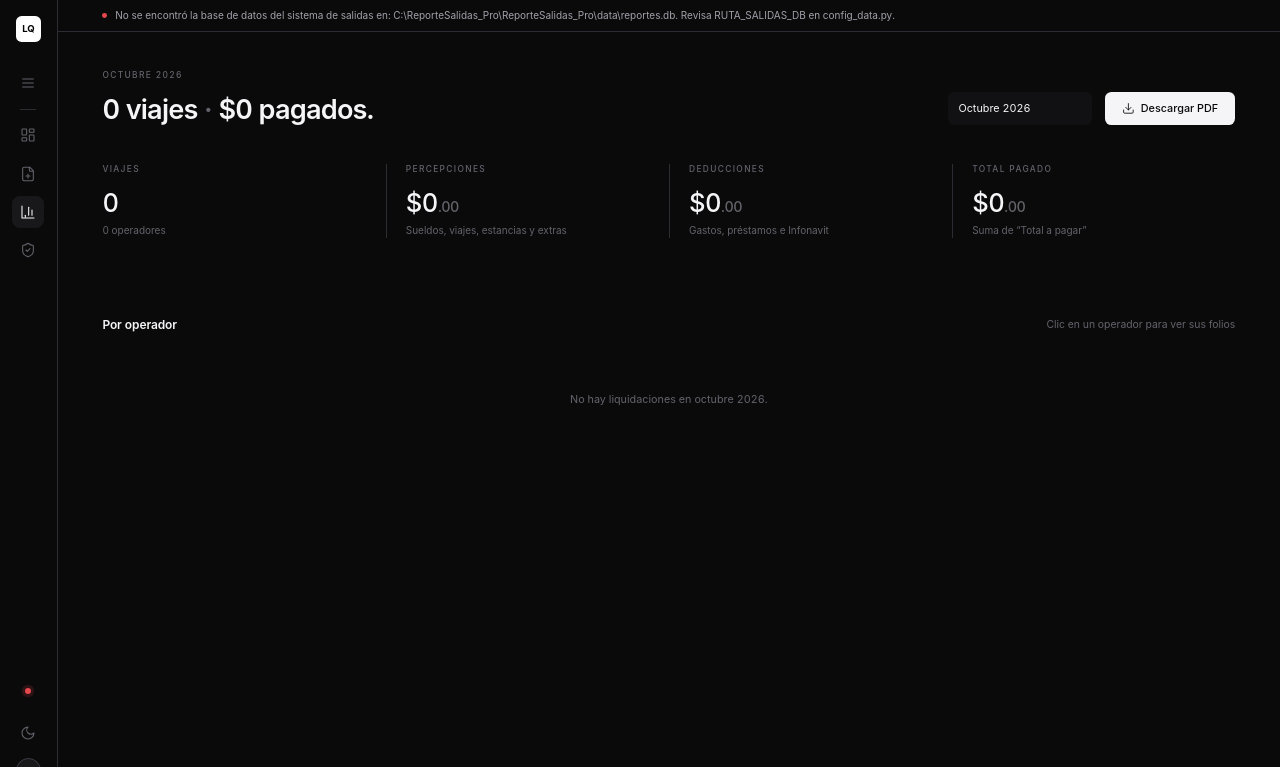
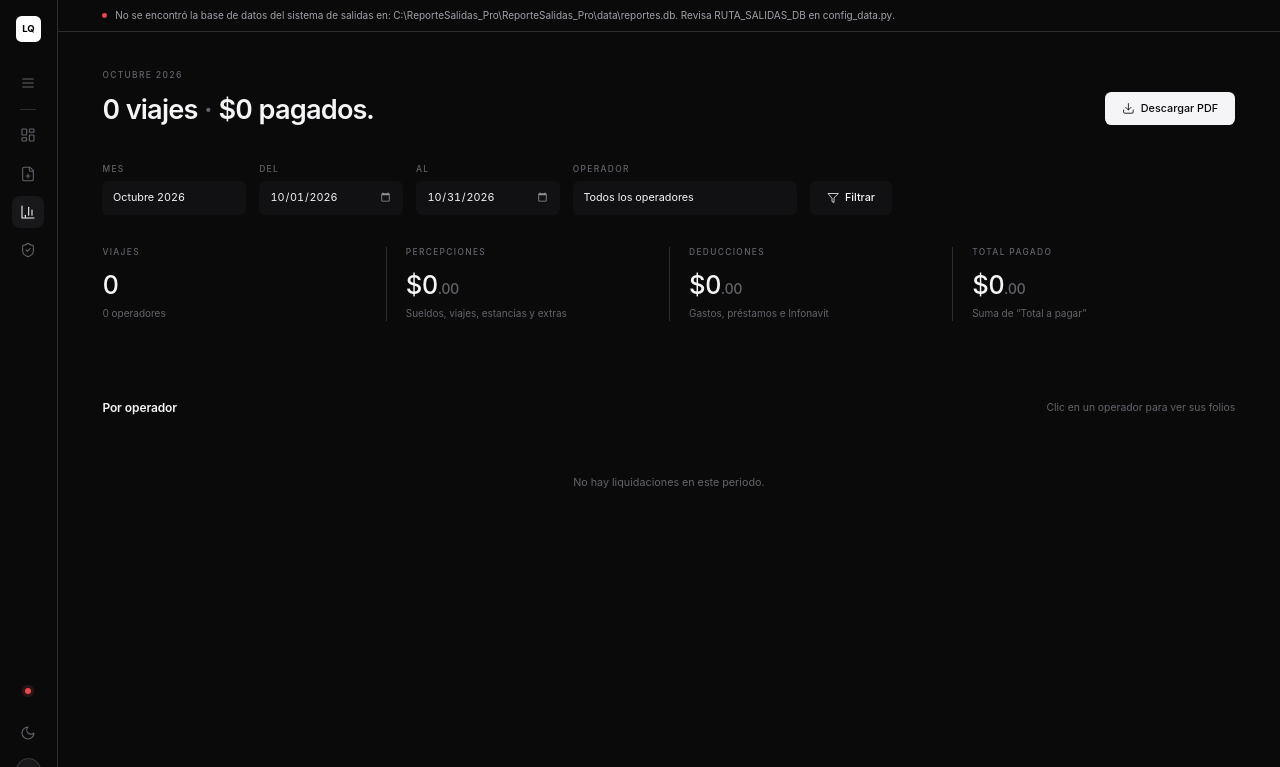
Before and after one commit to diegobarajas603-hue/SISTEMA-GUIAS, a Flask app: page /reportes in a window 1280 px wide. Shown: the top 767 px of the page. Run offline with Flask 3, Linux system fonts and the light colour scheme; the visitor is signed in with stand-in values (Sample User, id 1); tables that the repository leaves empty hold one stand-in row (values such as "Sample post").

Commit message:
Liquidaciones: reporte filtrado por fechas (del … al …) y por operador
- Filtros en la pantalla del reporte: atajo de mes, rango Del/Al y
  operador (o todos). Por defecto, el mes actual como antes.
- El PDF usa el mismo filtro: título con el periodo, el operador en el
  subtítulo y 'Total del periodo'. Nombre de archivo con el rango.
- Se filtra por la fecha de liquidación. Fechas inválidas regresan al mes
  actual y un rango al revés se acomoda solo.

Co-Authored-By: Claude Opus 5.5 <noreply@anthropic.com>
Claude-Session: https://claude.ai/code/session_01HTAZqF3L6DD1JzSf7XFXtP

```diff
--- a/Liquidaciones_Pro/app.py
+++ b/Liquidaciones_Pro/app.py
@@ -13,6 +13,8 @@
 # =========================================================
 
 import os
+import re
+from urllib.parse import urlencode
 import sqlite3
 import webbrowser
 import threading
@@ -757,28 +759,91 @@ COLUMNAS_REPORTE = (
 )
 
 
-def datos_reporte_mensual(mes):
-    """Regresa (meses_disponibles, filas_por_operador, totales, detalle_por_operador)."""
+def _fecha_valida(texto):
+    """'2026-10-05' -> '2026-10-05'; cualquier otra cosa -> ''."""
+    import datetime
+    try:
+        return datetime.date.fromisoformat((texto or "").strip()).isoformat()
+    except ValueError:
+        return ""
+
+
+def rango_reporte(args):
+    """
+    Lee el filtro del reporte desde la URL:
+      desde, hasta  -> rango de fechas de liquidación (AAAA-MM-DD)
+      mes           -> atajo: todo ese mes (si no vienen desde/hasta)
+      operador      -> uno solo, o vacío para todos
+    Sin nada, es el mes actual. Regresa (desde, hasta, operador, mes_completo).
+    """
+    import calendar
+    desde = _fecha_valida(args.get("desde"))
+    hasta = _fecha_valida(args.get("hasta"))
+    if not desde and not hasta:
+        mes = mes_de(args.get("mes", ""))
+        anio, m = int(mes[:4]), int(mes[5:7])
+        desde = f"{mes}-01"
+        hasta = f"{mes}-{calendar.monthrange(anio, m)[1]:02d}"
+    desde = desde or hasta
+    hasta = hasta or desde
+    if desde > hasta:
+        desde, hasta = hasta, desde
+    # ¿El rango es exactamente un mes completo? (para marcarlo en el selector de mes)
+    mes_completo = ""
+    anio, m = int(desde[:4]), int(desde[5:7])
+    if desde.endswith("-01") and hasta == f"{desde[:7]}-{calendar.monthrange(anio, m)[1]:02d}":
+        mes_completo = desde[:7]
+    operador = (args.get("operador") or "").strip()
+    return desde, hasta, operador, mes_completo
+
+
+def titulo_rango(desde, hasta, mes_completo=""):
+    """'Octubre 2026', '1 oct – 15 oct 2026' o '28 dic 2025 – 5 ene 2026'."""
+    if mes_completo:
+        return pdf_generator.mes_largo(mes_completo)
+    corto = lambda f: f"{int(f[8:10])} {pdf_generator.MESES_LARGO[int(f[5:7]) - 1][:3]}"
+    if desde == hasta:
+        return f"{corto(desde)} {desde[:4]}"
+    if desde[:4] == hasta[:4]:
+        return f"{corto(desde)} – {corto(hasta)} {hasta[:4]}"
+    return f"{corto(desde)} {desde[:4]} – {corto(hasta)} {hasta[:4]}"
+
+
+def datos_reporte(desde, hasta, operador=""):
+    """
+    Liquidaciones con fecha de liquidación entre desde y hasta (incluidas),
+    de un operador o de todos. Regresa (filas_por_operador, totales,
+    detalle_por_operador, meses_disponibles, operadores_disponibles).
+    """
+    filtro = "fecha BETWEEN ? AND ?"
+    params = [desde, hasta]
+    if operador:
+        filtro += " AND operador = ?"
+        params.append(operador)
+
     with database.get_conn() as conn:
         meses = [f[0] for f in conn.execute(
             "SELECT DISTINCT substr(fecha, 1, 7) FROM liquidaciones WHERE fecha != '' ORDER BY 1 DESC"
+        ).fetchall()]
+        todos = [f[0] for f in conn.execute(
+            "SELECT DISTINCT operador FROM liquidaciones WHERE operador != '' ORDER BY operador"
         ).fetchall()]
 
         sumas = ", ".join(f"COALESCE(SUM({c}), 0)" for c in COLUMNAS_REPORTE)
         filas = conn.execute(f"""
             SELECT operador, COUNT(*), {sumas}
             FROM liquidaciones
-            WHERE substr(fecha, 1, 7) = ?
+            WHERE {filtro}
             GROUP BY operador
             ORDER BY operador
-        """, (mes,)).fetchall()
+        """, params).fetchall()
 
-        detalle = conn.execute("""
+        detalle = conn.execute(f"""
             SELECT operador, folio, fecha, tipo_sueldo, total, gastos, prestamo, infonavit, total_pagar
             FROM liquidaciones
-            WHERE substr(fecha, 1, 7) = ?
+            WHERE {filtro}
             ORDER BY operador, fecha, folio
-        """, (mes,)).fetchall()
+        """, params).fetchall()
 
     operadores = []
     totales = {"viajes": 0, **{c: 0.0 for c in COLUMNAS_REPORTE}}
@@ -800,32 +865,45 @@ def datos_reporte_mensual(mes):
     mes_actual = time.strftime("%Y-%m")
     if mes_actual not in meses:
         meses.insert(0, mes_actual)
-    if mes not in meses:
-        meses.append(mes)
-        meses.sort(reverse=True)
+    if operador and operador not in todos:
+        todos.append(operador)
+        todos.sort()
 
-    return meses, operadores, totales, por_operador
+    return operadores, totales, por_operador, meses, todos
 
 
 @app.route('/reportes')
 def reportes():
-    mes = mes_de(request.args.get("mes", ""))
-    meses, operadores, totales, por_operador = datos_reporte_mensual(mes)
+    desde, hasta, operador, mes_completo = rango_reporte(request.args)
+    operadores, totales, por_operador, meses, todos = datos_reporte(desde, hasta, operador)
+    if mes_completo and mes_completo not in meses:
+        meses.append(mes_completo)
+        meses.sort(reverse=True)
     conectado, estado = fuente_salidas.estado()
     return render_template(
-        'reporte.html', mes=mes, meses=meses, operadores=operadores, totales=totales,
-        por_operador=por_operador, mes_nombre=pdf_generator.mes_largo(mes),
+        'reporte.html', operadores=operadores, totales=totales, por_operador=por_operador,
+        meses=meses, operadores_todos=todos,
+        desde=desde, hasta=hasta, operador=operador, mes=mes_completo,
+        titulo_rango=titulo_rango(desde, hasta, mes_completo),
+        filtro_url=urlencode({"desde": desde, "hasta": hasta, **({"operador": operador} if operador else {})}),
         conectado=conectado, estado=estado, seccion="reportes"
     )
 
 
 @app.route('/reportes/pdf')
 def reporte_pdf():
-    mes = mes_de(request.args.get("mes", ""))
-    _, operadores, totales, por_operador = datos_reporte_mensual(mes)
-    pdf_name = os.path.join(database.PDF_DIR, f"Reporte_Mensual_{mes}.pdf")
+    desde, hasta, operador, mes_completo = rango_reporte(request.args)
+    operadores, totales, por_operador, _, _ = datos_reporte(desde, hasta, operador)
+    titulo = titulo_rango(desde, hasta, mes_completo)
+    sufijo = mes_completo or f"{desde}_al_{hasta}"
+    if operador:
+        sufijo += "_" + re.sub(r"[^A-Za-z0-9]+", "_", operador).strip("_")
+    pdf_name = os.path.join(database.PDF_DIR, f"Reporte_{sufijo}.pdf")
     try:
-        pdf_generator.generar_pdf_reporte_mensual(pdf_name, mes, operadores, totales, por_operador)
+        pdf_generator.generar_pdf_reporte_mensual(
+            pdf_name, desde[:7], operadores, totales, por_operador,
+            titulo=titulo, operador=operador.title() if operador else ""
+        )
     except pdf_generator.ErrorGenerandoPDF as e:
         return pagina_error("No se pudo generar el reporte", str(e), "/reportes")
     return send_file(pdf_name, as_attachment=False)
--- a/Liquidaciones_Pro/static/estilo.css
+++ b/Liquidaciones_Pro/static/estilo.css
@@ -684,6 +684,15 @@ html[data-menu="abierto"] .riel-persona small{ font-size:11.5px; color:var(--mut
 /* con el menú abierto los nombres ya se ven: sin tooltips */
 html[data-menu="abierto"] .riel [data-tip]::after{ display:none; }
 
+/* ---------- FILTROS DEL REPORTE ---------- */
+.filtros-reporte{
+    display:grid; grid-template-columns:repeat(3, minmax(0,180px)) minmax(0,280px) auto; gap:16px;
+    align-items:end; margin-bottom:40px;
+}
+[data-theme="light"] .filtros-reporte{ padding:20px 24px; }
+.filtros-acciones{ display:flex; align-items:center; gap:16px; }
+@media (max-width:1093px){ .filtros-reporte{ grid-template-columns:repeat(2, minmax(0,1fr)); } }
+
 /* ---------- TOASTS ---------- */
 #toasts{ position:fixed; right:32px; top:24px; z-index:90; display:flex; flex-direction:column; gap:8px; align-items:flex-end; }
 .toast{
--- a/Liquidaciones_Pro/templates/reporte.html
+++ b/Liquidaciones_Pro/templates/reporte.html
@@ -3,30 +3,56 @@
 {% block titulo %}Reporte mensual{% endblock %}
 
 {% block contenido %}
-{%- set deducciones_mes = totales.gastos + totales.prestamo + totales.infonavit -%}
+{%- set deducciones_periodo = totales.gastos + totales.prestamo + totales.infonavit -%}
 
 <header class="encabezado">
     <div>
-        <div class="etiqueta">{{ mes_nombre | upper }}</div>
+        <div class="etiqueta">{{ titulo_rango | upper }}{% if operador %} · {{ operador | title }}{% endif %}</div>
         <h1 class="titular">
             {{ totales.viajes }} {{ 'viaje' if totales.viajes == 1 else 'viajes' }}
             <span class="tenue">·</span> ${{ '{:,.0f}'.format(totales.total_pagar) }} pagados.
         </h1>
     </div>
     <div class="encabezado-acciones">
-        <form method="GET" action="/reportes" class="selector-mes">
-            <label for="mes" class="oculto">Mes</label>
-            <select name="mes" id="mes" onchange="this.form.submit()">
-                {% for m in meses %}
-                <option value="{{ m }}" {% if m == mes %}selected{% endif %}>{{ m | mes_largo }}</option>
-                {% endfor %}
-            </select>
-        </form>
-        <a href="/reportes/pdf?mes={{ mes }}" target="_blank" class="btn btn-primario">{{ ico('descargar', 16) }} Descargar PDF</a>
+        <a href="/reportes/pdf?{{ filtro_url }}" target="_blank" class="btn btn-primario">{{ ico('descargar', 16) }} Descargar PDF</a>
     </div>
 </header>
 
-<section class="kpis tarjeta" aria-label="Indicadores del mes">
+<!-- Filtros: mes (atajo), rango de fechas y operador -->
+<form method="GET" action="/reportes" class="filtros-reporte tarjeta" id="filtros-reporte" aria-label="Filtros del reporte">
+    <div class="campo">
+        <label for="f-mes">Mes</label>
+        <select id="f-mes" class="control" onchange="elegirMes(this.value)">
+            <option value="" {% if not mes %}selected{% endif %}>Rango personalizado</option>
+            {% for m in meses %}
+            <option value="{{ m }}" {% if m == mes %}selected{% endif %}>{{ m | mes_largo }}</option>
+            {% endfor %}
+        </select>
+    </div>
+    <div class="campo">
+        <label for="f-desde">Del</label>
+        <input type="date" id="f-desde" name="desde" class="control" value="{{ desde }}" required onchange="document.getElementById('f-mes').value=''">
+    </div>
+    <div class="campo">
+        <label for="f-hasta">Al</label>
+        <input type="date" id="f-hasta" name="hasta" class="control" value="{{ hasta }}" required onchange="document.getElementById('f-mes').value=''">
+    </div>
+    <div class="campo">
+        <label for="f-operador">Operador</label>
+        <select id="f-operador" name="operador" class="control">
+            <option value="">Todos los operadores</option>
+            {% for o in operadores_todos %}
+            <option value="{{ o }}" {% if o == operador %}selected{% endif %}>{{ o | title }}</option>
+            {% endfor %}
+        </select>
+    </div>
+    <div class="filtros-acciones">
+        <button type="submit" class="btn btn-secundario">{{ ico('filtro', 15) }} Filtrar</button>
+        {% if operador or not mes %}<a href="/reportes" class="enlace-texto">Quitar filtros</a>{% endif %}
+    </div>
+</form>
+
+<section class="kpis tarjeta" aria-label="Indicadores del periodo">
     <div class="kpi">
         <div class="etiqueta">Viajes</div>
         <div class="kpi-valor">{{ totales.viajes }}</div>
@@ -39,7 +65,7 @@
     </div>
     <div class="kpi">
         <div class="etiqueta">Deducciones</div>
-        <div class="kpi-valor">{{ cifra(deducciones_mes) }}</div>
+        <div class="kpi-valor">{{ cifra(deducciones_periodo) }}</div>
         <div class="kpi-pie">Gastos, préstamos e Infonavit</div>
     </div>
     <div class="kpi">
@@ -124,23 +150,32 @@
         </tbody>
         <tfoot>
             <tr>
-                <td>Total del mes</td>
+                <td>Total del periodo</td>
                 <td class="num">{{ totales.viajes }}</td>
                 <td class="num">{{ totales.total | dinero }}</td>
-                <td class="num">{{ deducciones_mes | dinero }}</td>
+                <td class="num">{{ deducciones_periodo | dinero }}</td>
                 <td class="num">{{ totales.total_pagar | dinero }}</td>
             </tr>
         </tfoot>
     </table>
     </div>
     {% else %}
-    <div class="vacio">No hay liquidaciones en {{ mes_nombre | lower }}.</div>
+    <div class="vacio">No hay liquidaciones en este periodo{% if operador %} de {{ operador | title }}{% endif %}.</div>
     {% endif %}
 </section>
 {% endblock %}
 
 {% block scripts %}
 <script>
+// Atajo de mes: llena "Del" y "Al" con el mes completo y filtra
+function elegirMes(mes){
+    if(!mes) return;
+    const [a, m] = mes.split('-').map(Number);
+    const ultimo = new Date(a, m, 0).getDate();
+    document.getElementById('f-desde').value = mes + '-01';
+    document.getElementById('f-hasta').value = mes + '-' + String(ultimo).padStart(2, '0');
+    document.getElementById('filtros-reporte').requestSubmit();
+}
 function toggleDetalle(i){
     const fila = document.getElementById('detalle-' + i);
     const abierto = fila.style.display !== 'none';
```
Also changed, not shown: Liquidaciones_Pro/pdf_generator.py (+14 -10 lines).
